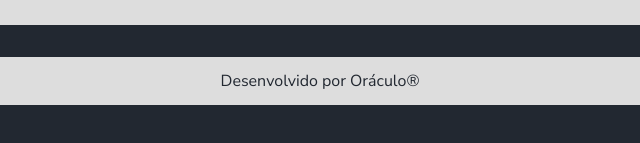
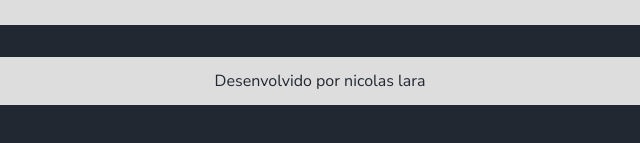
Before and after one commit to nicolasalara/banco-de-dados, a plain HTML site: page index.html in a window 1280 px wide. Shown: the part 185-328 px from the top of the page, 320-960 px from the left. Drawn offline with Linux system fonts and the light colour scheme; no server answers; files whose address does not match are found by name.

Commit message:
Update index.html

```diff
--- a/index.html
+++ b/index.html
@@ -23,7 +23,7 @@
         </main>
     </header>
 
-    <footer><p>Desenvolvido por Oráculo®</p></footer>
+    <footer><p>Desenvolvido por nicolas lara</p></footer>
 
     <script type="module" src="graficos/informacoesGlobais.js"></script>
     <script type="module" src="graficos/quantidadeUsuariosPorRede.js"></script>
```
